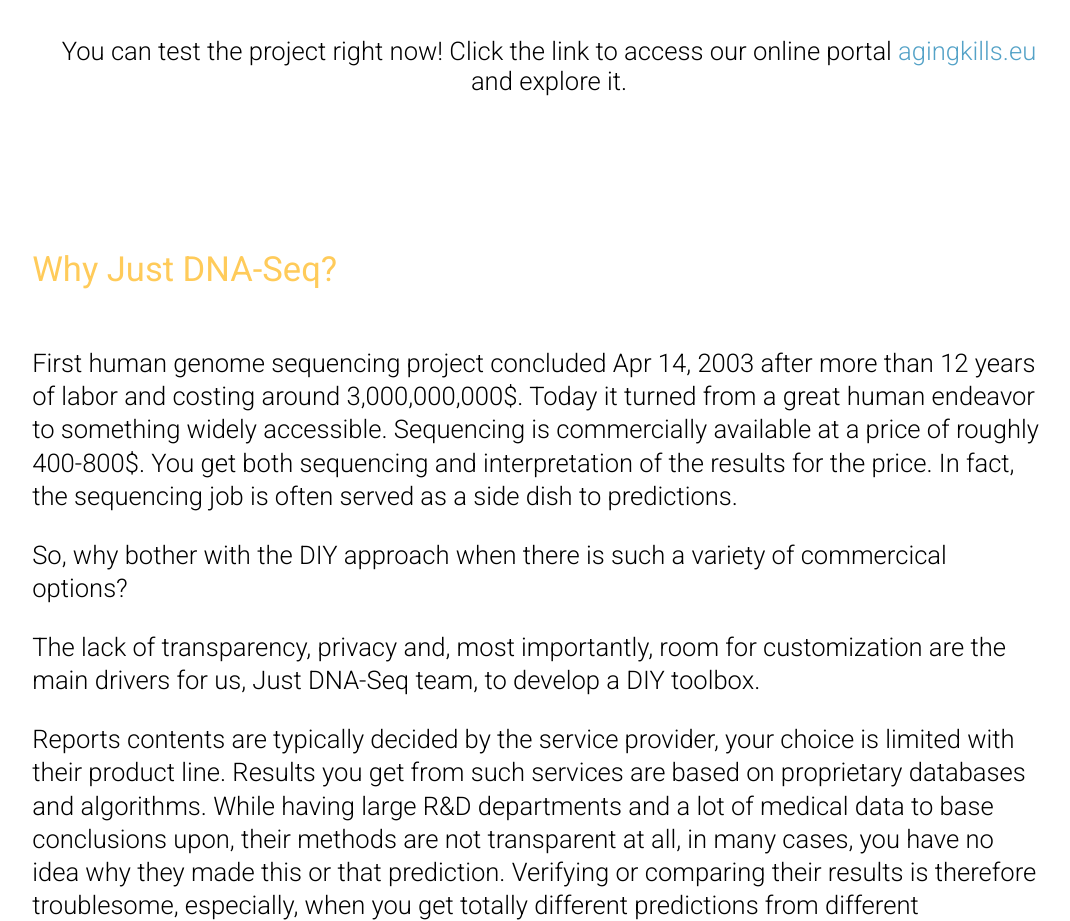
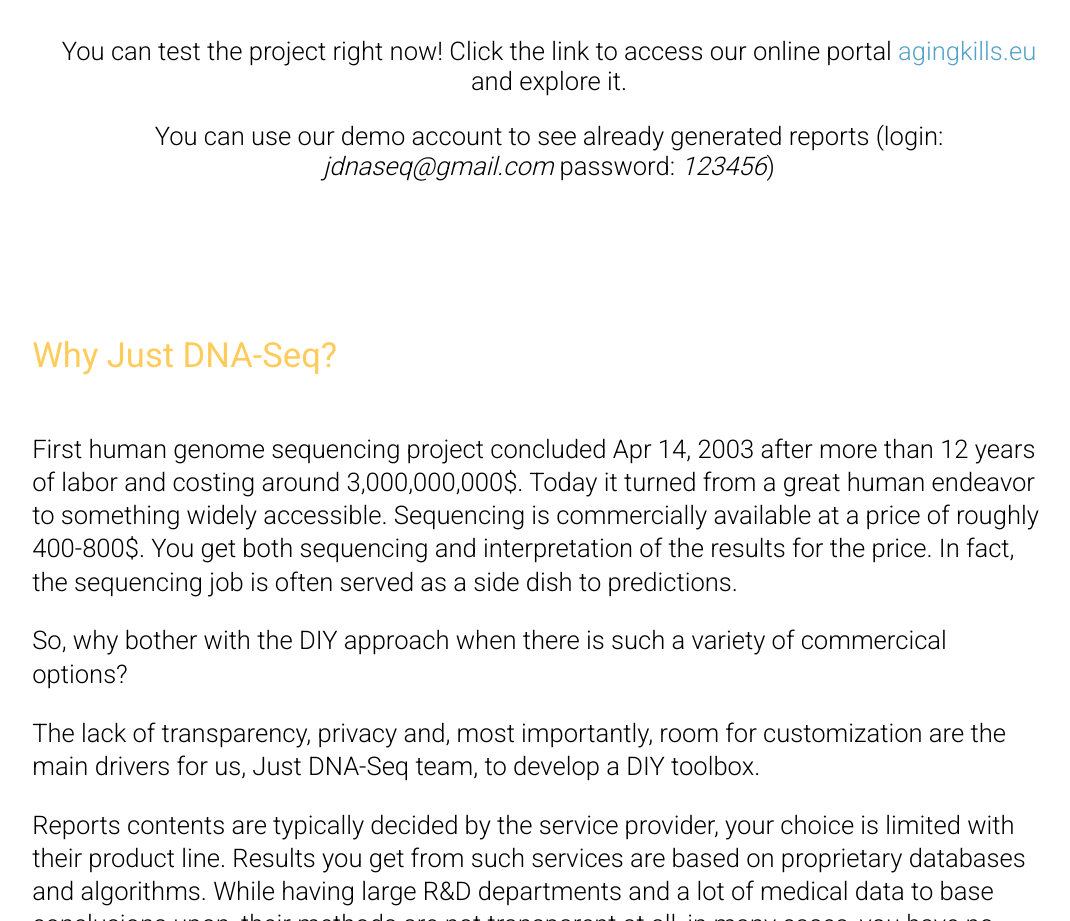
Before and after one commit to dna-seq/dna-seq.github.io, a plain HTML site: page index.html in a window 1280 px wide. Shown: the part 2021-2942 px from the top of the page, without its empty margins (91-1161 px from the left). Drawn offline with Linux system fonts and the light colour scheme.

Commit message:
added demo acc credentials

```diff
--- a/index.html
+++ b/index.html
@@ -34,6 +34,7 @@
         <img src="./images/report.png" class="report" alt="report">
         <p class="description">(also you can see an example of the full report <a href="https://dna-seq.github.io/report_example/">here</a>)</p>
         <p style="margin-top:3vw;">You can test the project right now! Click the link to access our online portal <a href="http://agingkills.eu:8081/index.html">agingkills.eu</a> and explore it.</p>
+        <p>You can use our demo account to see already generated reports (login: <i>jdnaseq@gmail.com</i> password: <i>123456</i>)</p>
     </section>
     </div>
     <div class="not">
```
